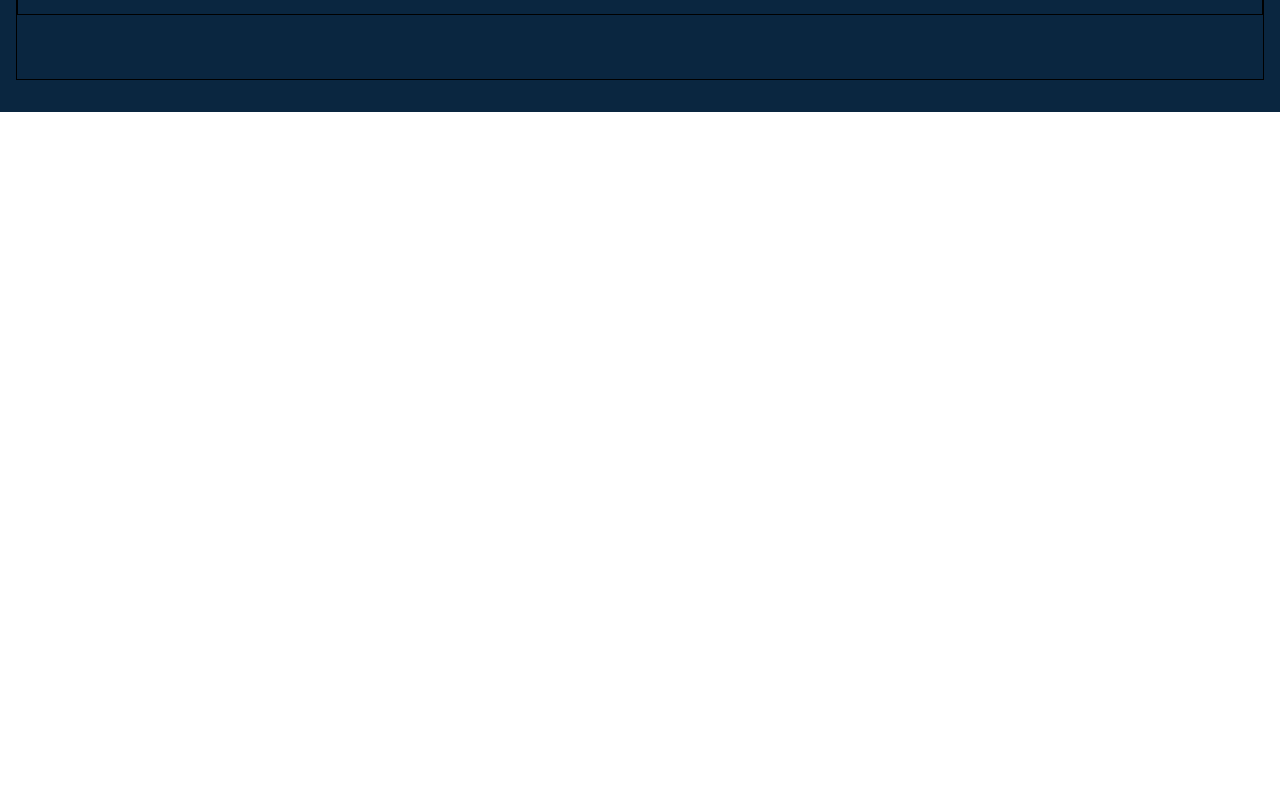
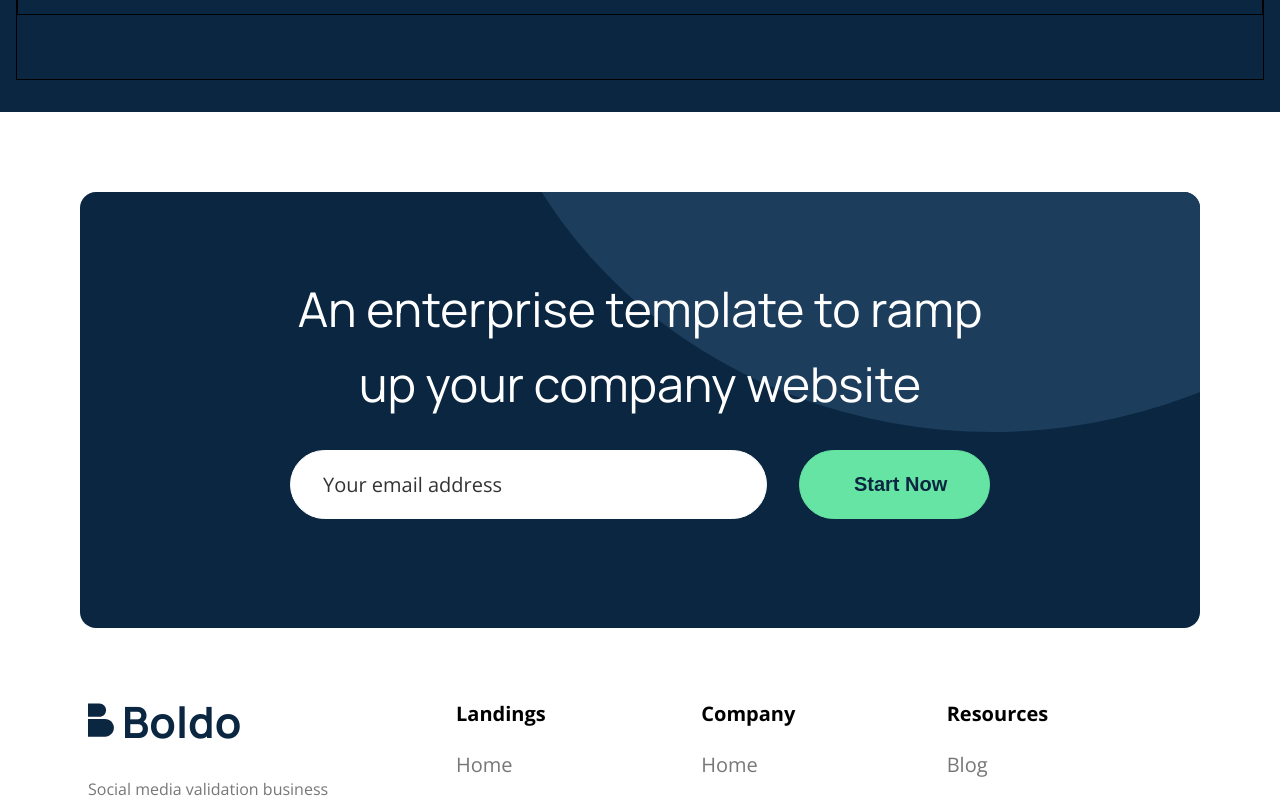
Before and after one commit to Heisdalu/boldo, a React (Create React App) app: page / in a window 1280 px wide. Shown: the part 4768-5566 px from the top of the page. Before the commit the page ends 4880 px from the top, so only its background shows below. Built offline with nearby package versions, Linux system fonts and the light colour scheme.

Commit message:
add footer component to aboutPage

```diff
--- a/src/pages/AboutPage.js
+++ b/src/pages/AboutPage.js
@@ -3,6 +3,8 @@ import Header from "../components/About/Header/Header";
 import Stats from "../components/About/Stats/Stats";
 import Story from "../components/About/Story/Story";
 import Team from "../components/About/Team/Team";
+import style from "./AboutPage.module.css";
+import Footer from "../components/Footer/Footer";
 
 const AboutPage = () => {
   return (
@@ -12,6 +14,9 @@ const AboutPage = () => {
       <Stats />
       <Team />
       <About />
+      <div className={style.footerWrapper}>
+        <Footer />
+      </div>
     </>
   );
 };
--- /dev/null
+++ b/src/pages/AboutPage.module.css
@@ -0,0 +1,4 @@
+.footerWrapper {
+    background-color: var(--white);
+    padding: 2rem 0;
+}
```
